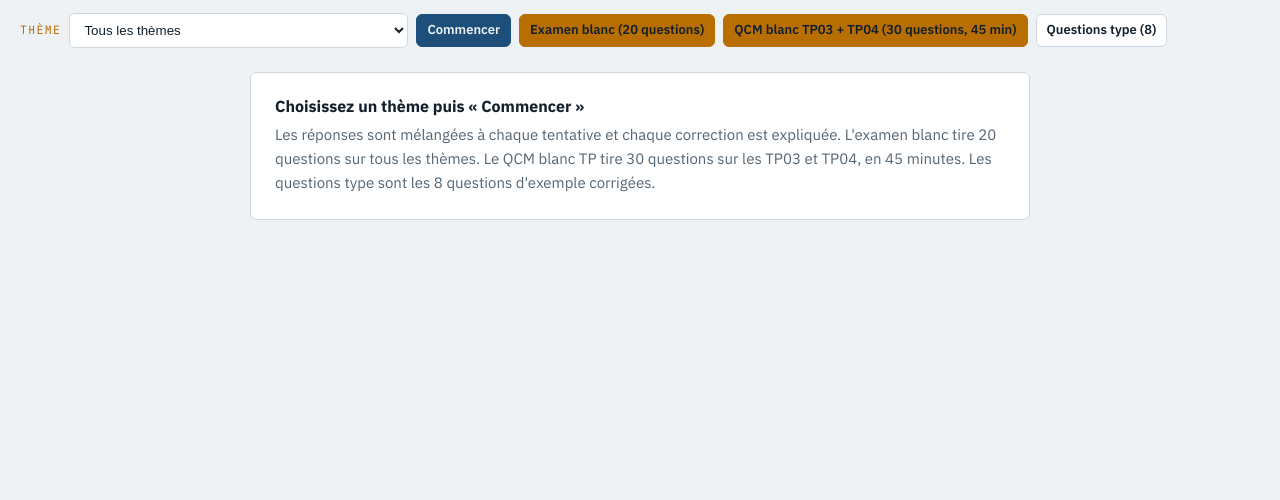
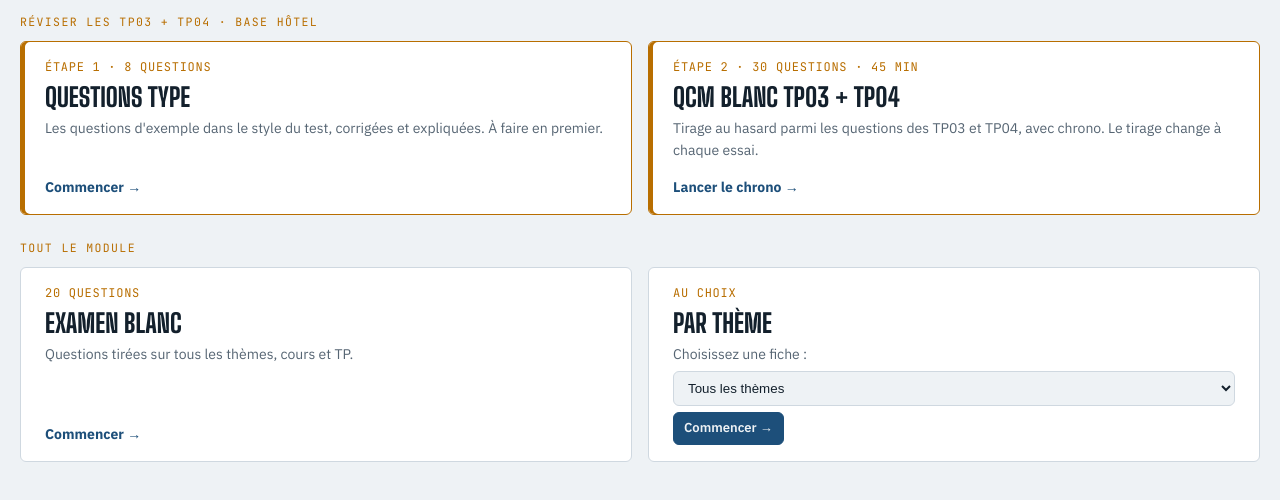
Before and after one commit to AlbanGaming/Matiere_raccourcis, a plain HTML site: page revision/revision-sql/index.html in a window 1280 px wide. Both pictures are taken after a click on the link "QUIZ". Shown: the part 134-634 px from the top of the page. Drawn offline with Linux system fonts and the light colour scheme.

Commit message:
modif site de revision sql encore

```diff
--- a/revision/revision-sql/css/style.css
+++ b/revision/revision-sql/css/style.css
@@ -325,3 +325,29 @@ pre.sql .bd { color: #ff9e7a; }
   .memento-hero { grid-template-columns: minmax(0, 1fr); padding: var(--s5); }
   .board-row { grid-template-columns: 54px minmax(0,1fr) 70px; }
 }
+
+/* ---------- Choix du mode de quiz ---------- */
+.mode-head { margin: 0 0 10px; }
+.mode-grid + .mode-head { margin-top: var(--s5); }
+.mode-grid { display: grid; grid-template-columns: repeat(auto-fit, minmax(240px, 1fr)); gap: var(--s4); }
+.mode-card {
+  display: flex; flex-direction: column; gap: 6px; text-align: left; min-width: 0;
+  background: var(--surface); color: var(--fg); border: 1px solid var(--line); border-radius: var(--r);
+  padding: var(--s4) var(--s5);
+}
+button.mode-card { cursor: pointer; }
+button.mode-card:hover { border-color: var(--accent); }
+button.mode-card:hover .go { text-decoration: underline; }
+.mode-card.featured { border-color: var(--signal); box-shadow: inset 4px 0 0 var(--signal); }
+.mode-card .n { font-family: var(--f-mono); font-size: 12px; letter-spacing: .06em; text-transform: uppercase; color: var(--signal); }
+.mode-card b { font-family: var(--f-display); font-weight: 800; font-size: 26px; line-height: 1.05; text-transform: uppercase; }
+.mode-card .d { color: var(--muted); font-size: 14px; }
+.mode-card .go { margin-top: auto; padding-top: 8px; font-weight: 700; font-size: 14px; color: var(--accent); }
+.mode-card select { padding: 8px 10px; border: 1px solid var(--line); border-radius: var(--r); background: var(--bg); color: var(--fg); max-width: 100%; }
+.run-head { display: flex; align-items: center; gap: 12px; flex-wrap: wrap; max-width: 780px; margin: 0 auto var(--s4); }
+.tp-panel { margin-top: var(--s5); padding: var(--s4) var(--s5); border-color: var(--signal); box-shadow: inset 4px 0 0 var(--signal); }
+.tp-panel .mode-grid { grid-template-columns: minmax(0, 1fr); gap: 8px; }
+.tp-panel .tool-card { padding: 10px 14px; }
+.tp-panel .tool-card b { font-size: 19px; }
+.tp-panel h2 { margin: 4px 0 var(--s4); }
+.tp-panel .tool-card { background: var(--bg); }
--- a/revision/revision-sql/index.html
+++ b/revision/revision-sql/index.html
@@ -6,7 +6,7 @@
 <title>Carnet de vol SQL</title>
 <link rel="preconnect" href="https://fonts.googleapis.com">
 <link rel="stylesheet" href="https://fonts.googleapis.com/css2?family=Big+Shoulders+Display:wght@700;800&family=IBM+Plex+Sans:wght@400;600;700&family=JetBrains+Mono:wght@400;600;700&display=swap">
-<link rel="stylesheet" href="css/style.css">
+<link rel="stylesheet" href="css/style.css?v=3">
 </head>
 <body>
 <header class="topbar">
@@ -36,8 +36,17 @@
       <p class="lead">Les 7 CM résumés en 17 fiches avec la base du cours (PILOTE, AVION, VOL, AFFECTATION), et les TP corrigés sur la base hôtel (requêtes, contraintes, privilèges, triggers). Puis des flashcards, un quiz et des exercices corrigés pour vérifier ce qui est acquis. Le memento autorisé à l'examen est téléchargeable.</p>
       <div class="hero-actions">
         <a class="btn primary" href="#fiches" id="resumeBtn">Ouvrir les fiches</a>
-        <a class="btn signal" href="#quiz" id="examBtn">Lancer un examen blanc</a>
+        <a class="btn signal" href="#quiz-exam" id="examBtn">Lancer un examen blanc</a>
         <a class="btn" href="#memento">Télécharger le memento</a>
+      </div>
+      <div class="panel tp-panel">
+        <div class="eyebrow">TP03 + TP04 · base hôtel</div>
+        <h2>Réviser les TP</h2>
+        <div class="mode-grid">
+          <a class="tool-card" href="#fiche-tp-contraintes"><span class="n">1 · Lire</span><b>Fiches TP</b><span>Contraintes, ALTER, privilèges, triggers et corrigé du TP04 (TP-01 à TP-06).</span></a>
+          <a class="tool-card" href="#quiz-type"><span class="n">2 · 8 questions</span><b>Questions type</b><span>Les questions d'exemple, corrigées et expliquées.</span></a>
+          <a class="tool-card" href="#quiz-tp"><span class="n">3 · 30 questions · 45 min</span><b>QCM blanc TP</b><span>Tirage au hasard sur les TP03 et TP04, chronométré.</span></a>
+        </div>
       </div>
     </div>
     <div class="board" aria-label="Avancement par fiche">
@@ -126,15 +135,49 @@
     <h2 class="h-display">Quiz</h2>
     <span class="chip" id="quizBest"></span>
   </div>
-  <div class="toolbar">
-    <label for="quizModule" class="eyebrow">Thème</label>
-    <select id="quizModule"></select>
-    <button class="btn primary small" id="quizStart" type="button">Commencer</button>
-    <button class="btn signal small" id="quizExam" type="button">Examen blanc (20 questions)</button>
-    <button class="btn signal small" id="quizTP" type="button">QCM blanc TP03 + TP04 (30 questions, 45 min)</button>
-    <button class="btn small" id="quizType" type="button">Questions type (8)</button>
+
+  <div id="quizPicker">
+    <div class="eyebrow mode-head">Réviser les TP03 + TP04 · base hôtel</div>
+    <div class="mode-grid">
+      <button class="mode-card featured" type="button" data-mode="type">
+        <span class="n">Étape 1 · 8 questions</span>
+        <b>Questions type</b>
+        <span class="d">Les questions d'exemple dans le style du test, corrigées et expliquées. À faire en premier.</span>
+        <span class="go">Commencer →</span>
+      </button>
+      <button class="mode-card featured" type="button" data-mode="tpexam">
+        <span class="n">Étape 2 · 30 questions · 45 min</span>
+        <b>QCM blanc TP03 + TP04</b>
+        <span class="d">Tirage au hasard parmi les questions des TP03 et TP04, avec chrono. Le tirage change à chaque essai.</span>
+        <span class="go">Lancer le chrono →</span>
+      </button>
+    </div>
+
+    <div class="eyebrow mode-head">Tout le module</div>
+    <div class="mode-grid">
+      <button class="mode-card" type="button" data-mode="exam">
+        <span class="n">20 questions</span>
+        <b>Examen blanc</b>
+        <span class="d">Questions tirées sur tous les thèmes, cours et TP.</span>
+        <span class="go">Commencer →</span>
+      </button>
+      <div class="mode-card">
+        <span class="n">Au choix</span>
+        <b>Par thème</b>
+        <label for="quizModule" class="d">Choisissez une fiche :</label>
+        <select id="quizModule"></select>
+        <button class="btn primary small" id="quizStart" type="button" style="align-self:flex-start">Commencer →</button>
+      </div>
+    </div>
   </div>
-  <div class="quiz-box" id="quizBox"></div>
+
+  <div id="quizRun" hidden>
+    <div class="run-head">
+      <button class="btn small" id="quizQuit" type="button">← Changer de mode</button>
+      <span class="eyebrow" id="quizModeLabel"></span>
+    </div>
+    <div class="quiz-box" id="quizBox"></div>
+  </div>
 </section>
 
 <!-- ================= EXERCICES ================= -->
@@ -186,9 +229,9 @@
 </main>
 <div class="toast" id="toast" hidden></div>
 
-<script src="js/data-cours.js"></script>
-<script src="js/data-pratique.js"></script>
-<script src="js/data-tp.js"></script>
-<script src="js/app.js"></script>
+<script src="js/data-cours.js?v=3"></script>
+<script src="js/data-pratique.js?v=3"></script>
+<script src="js/data-tp.js?v=3"></script>
+<script src="js/app.js?v=3"></script>
 </body>
 </html>
--- a/revision/revision-sql/js/app.js
+++ b/revision/revision-sql/js/app.js
@@ -69,16 +69,20 @@ let done = store.get("done", {});
 function setDone(id, v) { done[id] = v; store.set("done", done); renderBoard(); renderToc(); }
 
 /* ---------- navigation ---------- */
+const QUIZ_LINKS = { "quiz-type": "type", "quiz-tp": "tpexam", "quiz-exam": "exam" };
 const VIEWS = ["accueil", "fiches", "flashcards", "quiz", "exercices", "memento"];
 function route() {
   let h = (location.hash || "#accueil").slice(1);
   let view = h, fiche = null;
   if (h.startsWith("fiche-")) { view = "fiches"; fiche = h.slice(6); }
+  const qmode = QUIZ_LINKS[h];
+  if (qmode) view = "quiz";
   if (!VIEWS.includes(view)) view = "accueil";
   VIEWS.forEach((v) => ($("#view-" + v).hidden = v !== view));
   $$(".nav a").forEach((a) => { if (a.dataset.view === view) a.setAttribute("aria-current", "page"); else a.removeAttribute("aria-current"); });
   if (view === "fiches") openFiche(fiche && modById[fiche] ? fiche : store.get("lastFiche", MODULES[0].id), !!fiche);
   if (view === "flashcards") renderCard();
+  if (qmode) startQuiz(qmode);
   window.scrollTo(0, 0);
 }
 window.addEventListener("hashchange", route);
@@ -105,7 +109,6 @@ $("#schemaTP").innerHTML = schemaHTML(SCHEMA_TP);
 $("#statCards").textContent = CARDS.length + " cartes";
 $("#statQuiz").textContent = QUIZ.length + " questions";
 $("#statExos").textContent = (EXOS.length + GAPS.length + ORDERS.length) + " exercices";
-$("#examBtn").addEventListener("click", () => setTimeout(() => startQuiz("exam"), 0));
 
 /* ---------- options de module (selects) ---------- */
 function moduleOptions(withAll) {
@@ -268,7 +271,7 @@ function startQuiz(mode) {
   else if (mode === "tpexam") pool = shuffle(QUIZ.filter((q) => TP_EXAM.includes(q.m))).slice(0, 30);
   else if (mode === "type") pool = QUIZ.filter((q) => q.t);
   else { const mod = mode || $("#quizModule").value; pool = shuffle(QUIZ.filter((q) => mod === "all" || q.m === mod)); mode = undefined; }
-  qz = { mode, exam: mode === "exam" || mode === "tpexam", list: pool.map((q) => ({ q, order: q.keep ? q.o.map((_, i) => i) : shuffle(q.o.map((_, i) => i)) })), i: 0, score: 0, wrong: [], left: null };
+  qz = { label: MODE_LABELS[mode] || ("Quiz · " + (modById[$("#quizModule").value] ? modById[$("#quizModule").value].code + " · " + modById[$("#quizModule").value].title : "tous les thèmes")), mode, exam: mode === "exam" || mode === "tpexam", list: pool.map((q) => ({ q, order: q.keep ? q.o.map((_, i) => i) : shuffle(q.o.map((_, i) => i)) })), i: 0, score: 0, wrong: [], left: null };
   if (mode === "tpexam") {
     qz.left = 45 * 60;
     qTimer = setInterval(() => {
@@ -278,15 +281,21 @@ function startQuiz(mode) {
     }, 1000);
   }
   renderQ();
+  window.scrollTo(0, 0);
 }
 $("#quizStart").addEventListener("click", () => startQuiz());
-$("#quizExam").addEventListener("click", () => startQuiz("exam"));
-$("#quizTP").addEventListener("click", () => startQuiz("tpexam"));
-$("#quizType").addEventListener("click", () => startQuiz("type"));
+$$("[data-mode]").forEach((b) => b.addEventListener("click", () => startQuiz(b.dataset.mode)));
+$("#quizQuit").addEventListener("click", () => {
+  clearInterval(qTimer); qz = null; renderQ();
+  if (location.hash !== "#quiz") location.hash = "quiz"; else window.scrollTo(0, 0);
+});
+const MODE_LABELS = { exam: "Examen blanc · 20 questions", tpexam: "QCM blanc TP03 + TP04 · 30 questions · 45 min", type: "Questions type · 8 questions" };
 function optHTML(txt) { return /SELECT|WHERE|FROM|CONNECT|PRAGMA|RAISE|:new|:old|new\.|GRANT|REVOKE|INSERT INTO|ALTER |CHECK \(/i.test(txt) ? "<code>" + esc(txt) + "</code>" : esc(txt); }
 function renderQ() {
   const box = $("#quizBox");
-  if (!qz) { box.innerHTML = '<div class="panel"><h3>Choisissez un thème puis « Commencer »</h3><p style="margin:0;color:var(--muted)">Les réponses sont mélangées à chaque tentative et chaque correction est expliquée. L\'examen blanc tire 20 questions sur tous les thèmes. Le QCM blanc TP tire 30 questions sur les TP03 et TP04, en 45 minutes. Les questions type sont les 8 questions d\'exemple corrigées.</p></div>'; return; }
+  $("#quizPicker").hidden = !!qz; $("#quizRun").hidden = !qz;
+  if (!qz) { box.innerHTML = ""; return; }
+  $("#quizModeLabel").textContent = qz.label;
   if (qz.i >= qz.list.length) return renderScore();
   const { q, order } = qz.list[qz.i], m = modById[q.m], multi = isMulti(q);
   box.innerHTML = '<div class="q-progress"><span>Question ' + (qz.i + 1) + " / " + qz.list.length + "</span><span>" + m.code + " · " + m.title + "</span><span>" +
```
